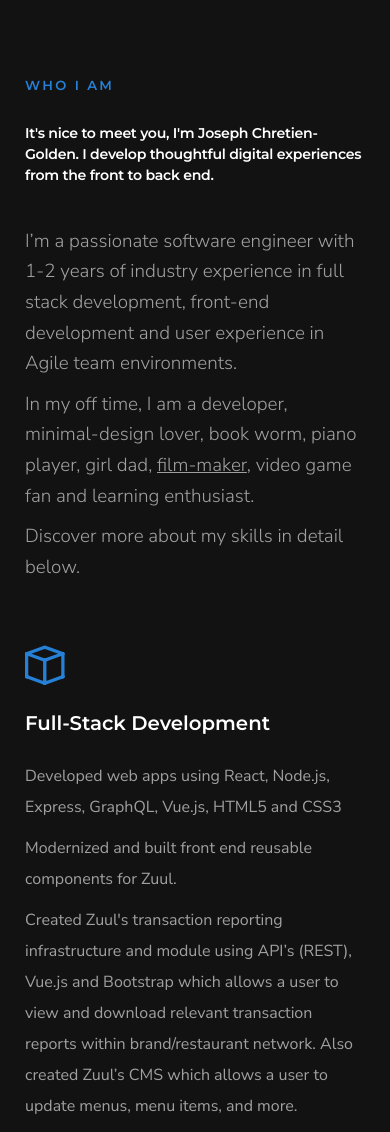
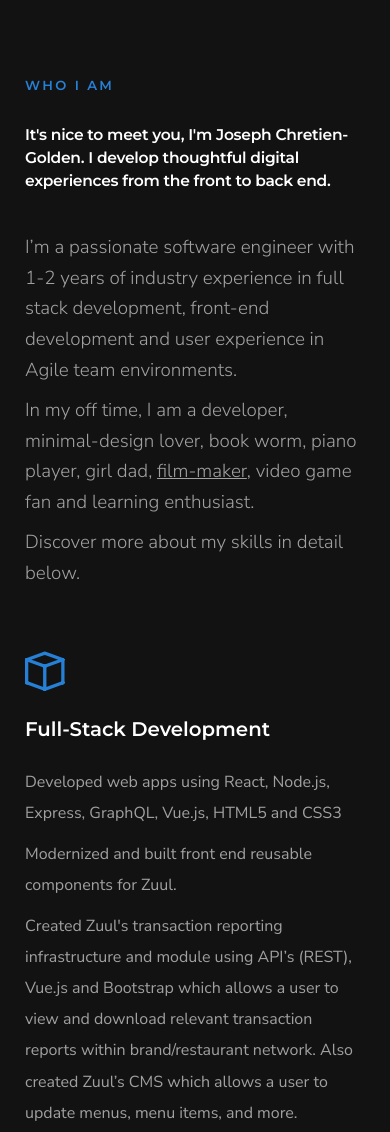
Before and after one commit to JGolden25/potfolio2, a plain HTML site: page y/index.html in a window 390 px wide. Shown: the part 880-2012 px from the top of the page. Drawn offline with nearby package versions, Linux system fonts and the light colour scheme; files whose address does not match are found by name; a web font is replaced by a local one.

Commit message:
display-1 text larger

```diff
--- a/y/css/main.css
+++ b/y/css/main.css
@@ -1587,7 +1587,7 @@ body.menu-is-open {
 
 @media only screen and (max-width:800px) {
   .display-1 {
-    font-size: 1.8rem;
+    font-size: 1.85rem;
     margin-bottom: 4.5rem;
   }
 
@@ -1614,7 +1614,7 @@ body.menu-is-open {
 
 @media only screen and (max-width:600px) {
   .display-1 {
-    font-size: 1.6rem;
+    font-size: 1.75rem;
     margin-bottom: 4.2rem;
   }
 
@@ -1622,7 +1622,7 @@ body.menu-is-open {
 
 @media only screen and (max-width:500px) {
   .display-1 {
-    font-size: 1.6rem;
+    font-size: 1.7rem;
   }
 
   .section-header.has-bottom-sep::before {
@@ -1633,7 +1633,7 @@ body.menu-is-open {
 
 @media only screen and (max-width:400px) {
   .display-1 {
-    font-size: 1.5rem;
+    font-size: 1.65rem;
   }
 
   .subhead {
```
